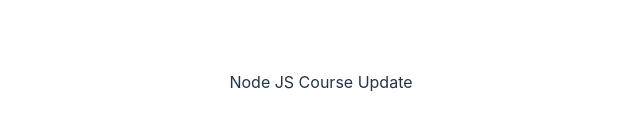
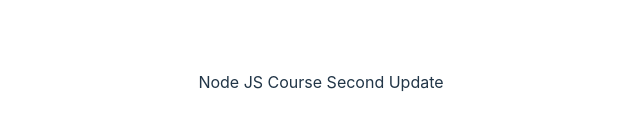
Before and after one commit to artem-eremchuk/nodejs-course, a React (Vite) app: page / in a window 1280 px wide. Shown: the part 318-448 px from the top of the page, without its empty margins (319-959 px from the left). Built offline with nearby package versions, Linux system fonts and the light colour scheme.

Commit message:
new update main tsx file

```diff
--- a/src/App.tsx
+++ b/src/App.tsx
@@ -1,7 +1,7 @@
 import "./App.css";
 
 function App() {
-  return <div>Node JS Course Update</div>;
+  return <div>Node JS Course Second Update</div>;
 }
 
 export default App;
```
